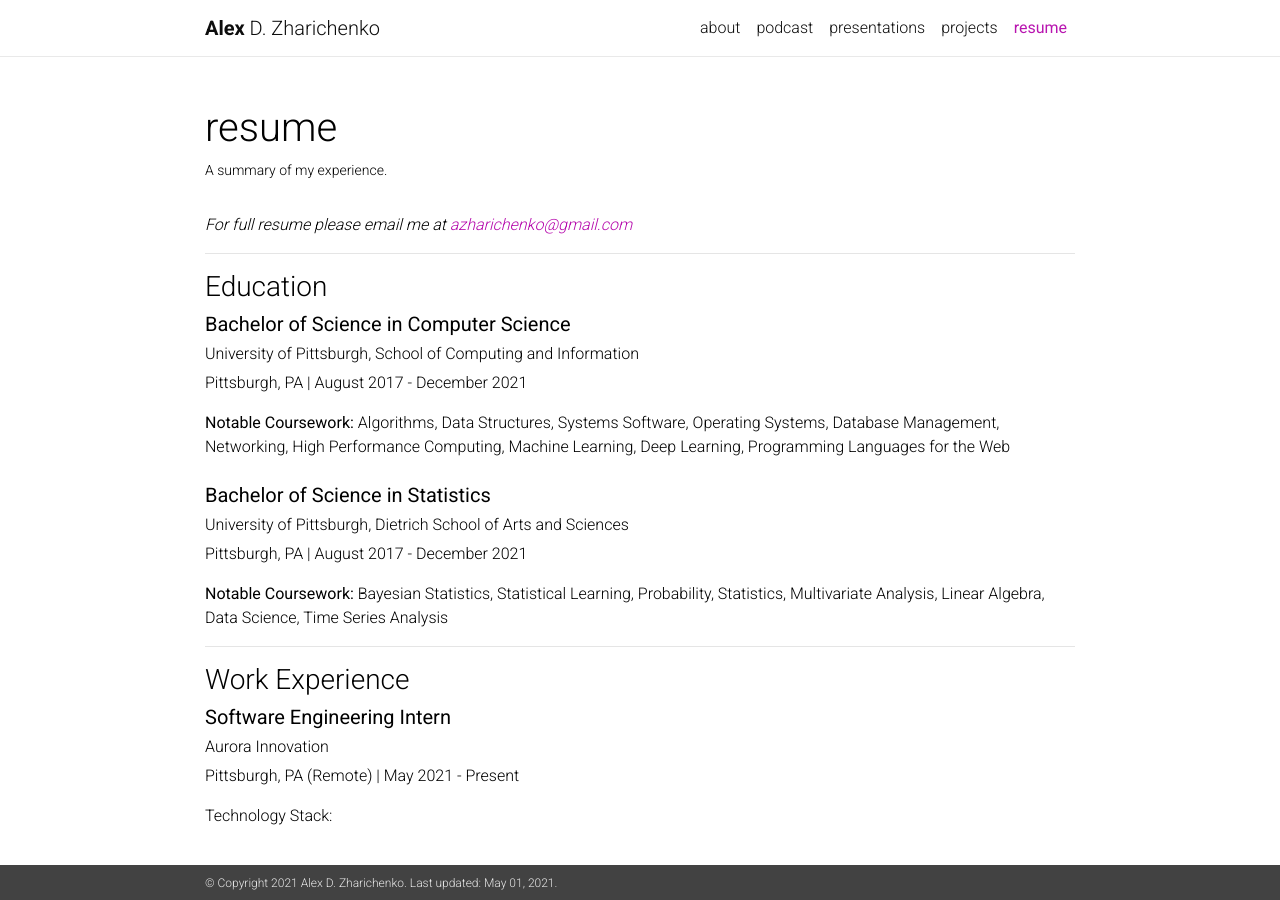
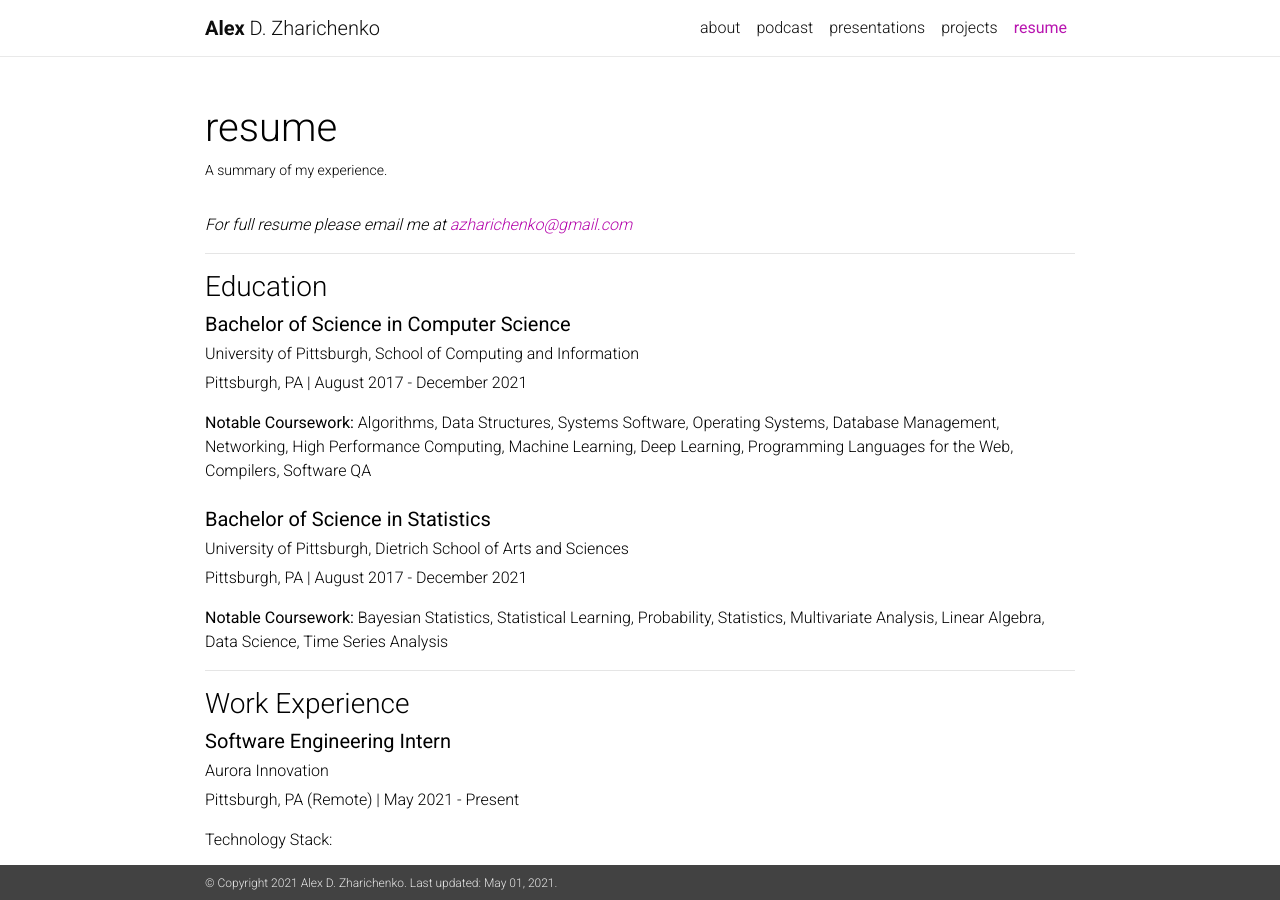
Before and after one commit to azharichenko/alexzharichenko.me, a Jekyll site: the page built from _pages/resume.html, in a window 1280 px wide and 900 px high. Built offline with Jekyll 4.4.1, drawn with Linux system fonts in a browser that asks for light colours; nearby versions of some CDN libraries; a style sheet for code colours, icons or effects is not loaded.

Commit message:
Update resume.html

```diff
--- a/_pages/resume.html
+++ b/_pages/resume.html
@@ -16,7 +16,7 @@ social: true
 <h5><b>Bachelor of Science in Computer Science</b></h5>
 <h6>University of Pittsburgh, School of Computing and Information</h6>
 <p>Pittsburgh, PA | August 2017 - December 2021</p>
-<b>Notable Coursework:</b> Algorithms, Data Structures, Systems Software, Operating Systems, Database Management, Networking, High Performance Computing, Machine Learning, Deep Learning, Programming Languages for the Web
+<b>Notable Coursework:</b> Algorithms, Data Structures, Systems Software, Operating Systems, Database Management, Networking, High Performance Computing, Machine Learning, Deep Learning, Programming Languages for the Web, Compilers, Software QA
 
 <br/><br/>
 
```
